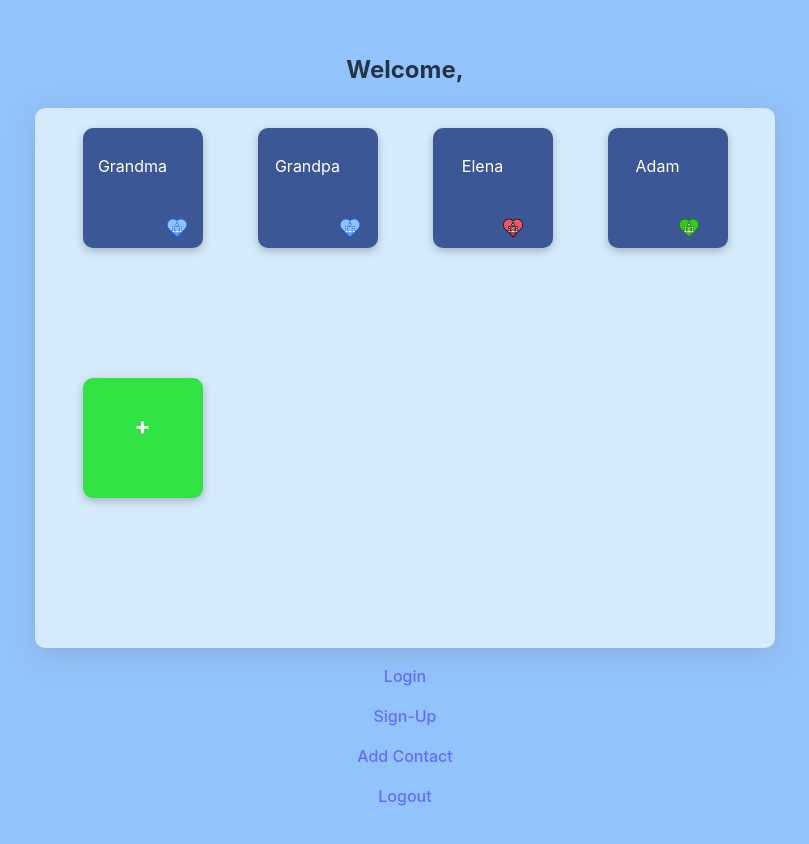
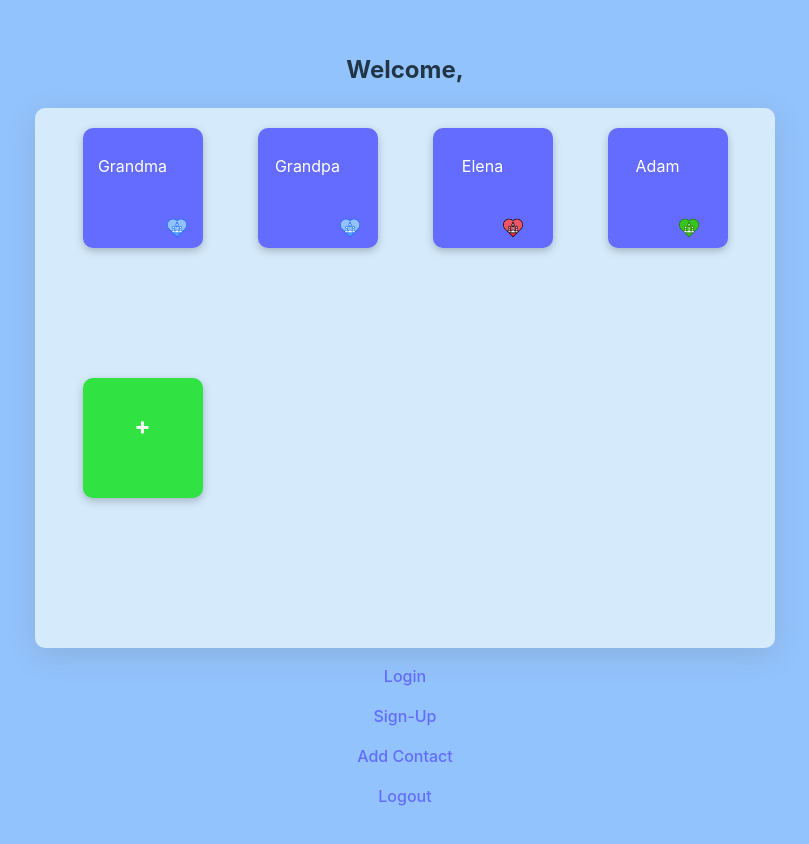
Before and after one commit to GeoTech23/CheckMate, a React (Vite) app: page /dashboard in a window 1280 px wide. Shown: the top 844 px of the page, without its empty margins (235-1044 px from the left). Built offline with nearby package versions, Linux system fonts and the light colour scheme.

Commit message:
Hover animation

```diff
--- a/src/components/styled/ContactDiv.tsx
+++ b/src/components/styled/ContactDiv.tsx
@@ -8,13 +8,14 @@ const ContactDiv = styled.div`
 	width: 100px;
 	justify-content: center;
 	box-shadow: rgba(0, 0, 0, 0.24) 0px 3px 8px;
-	background-color: #3b5796;
+	background-color: #646cff;
 	color: white;
 	transition: 0.2s;
 	padding: 10px;
 	&:hover {
 		cursor: pointer;
 		background-color: #4287f5;
+		transform: scale(1.05);
 	}
 	&:active {
 		box-shadow: rgba(50, 50, 93, 0.25) 0px 30px 60px -12px inset,
--- a/src/index.css
+++ b/src/index.css
@@ -105,9 +105,14 @@ label {
   text-align: left;
   font-weight: bold;
 }
-#add-contact{
-  background-color: #30e242
+
+#add-contact {
+  background-color: #30e242;
+  &:hover{
+    background-color: #1dd82f;
+  }
 }
+
 @media (prefers-color-scheme: light) {
   :root {
     color: #213547;
```
